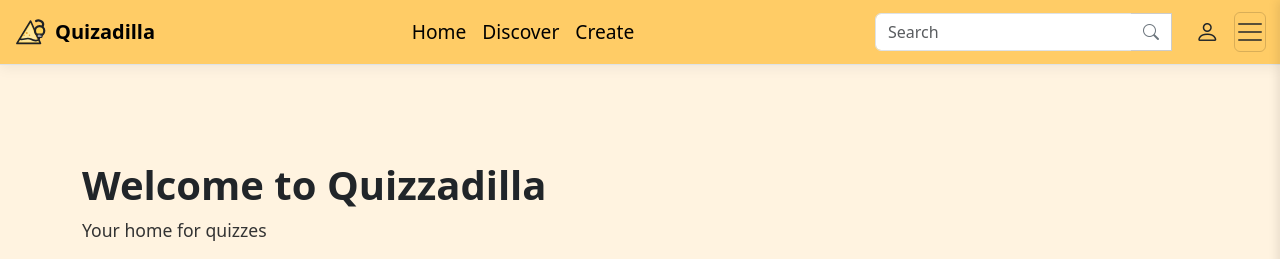
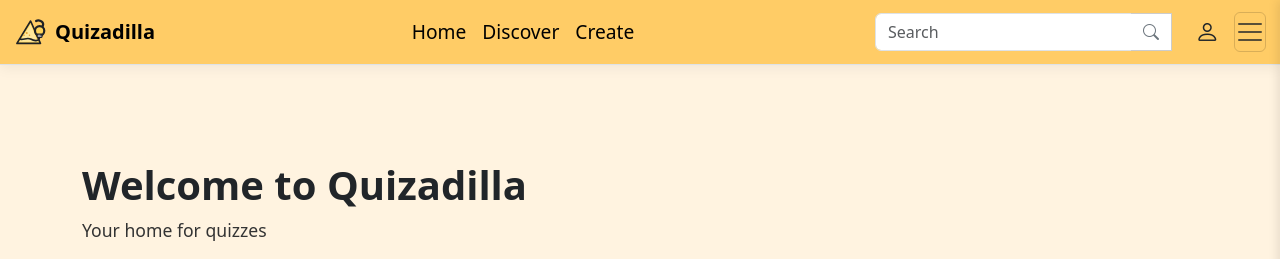
Before and after one commit to Godlia/Quizadilla, a React (Vite) app in the folder quizadilla-react/: page / in a window 1280 px wide. Shown: the top 259 px of the page. Built offline with nearby package versions, Linux system fonts and the light colour scheme; no server answers.

Commit message:
nyan cat is epic

```diff
--- a/quizadilla-react/index.html
+++ b/quizadilla-react/index.html
@@ -4,7 +4,7 @@
     <meta charset="UTF-8" />
     <link rel="icon" type="image/svg+xml" href="img/ChatGPT-Logo.svg" />
     <meta name="viewport" content="width=device-width, initial-scale=1.0" />
-    <title>quizadilla-react</title>
+    <title>Quizadilla</title>
   </head>
   <body>
     <div id="root"></div>
--- a/quizadilla-react/src/pages/Home.jsx
+++ b/quizadilla-react/src/pages/Home.jsx
@@ -31,7 +31,7 @@ export default function Home() {
       <div className="row align-items-start mt-4">
         {}
         <div className="col-lg-6 mb-3">
-          <h1 className="text-center text-lg-start">Welcome to Quizzadilla</h1>
+          <h1 className="text-center text-lg-start">Welcome to Quizadilla</h1>
           <p className="text-center text-lg-start text-index">
             Your home for quizzes
           </p>
```
